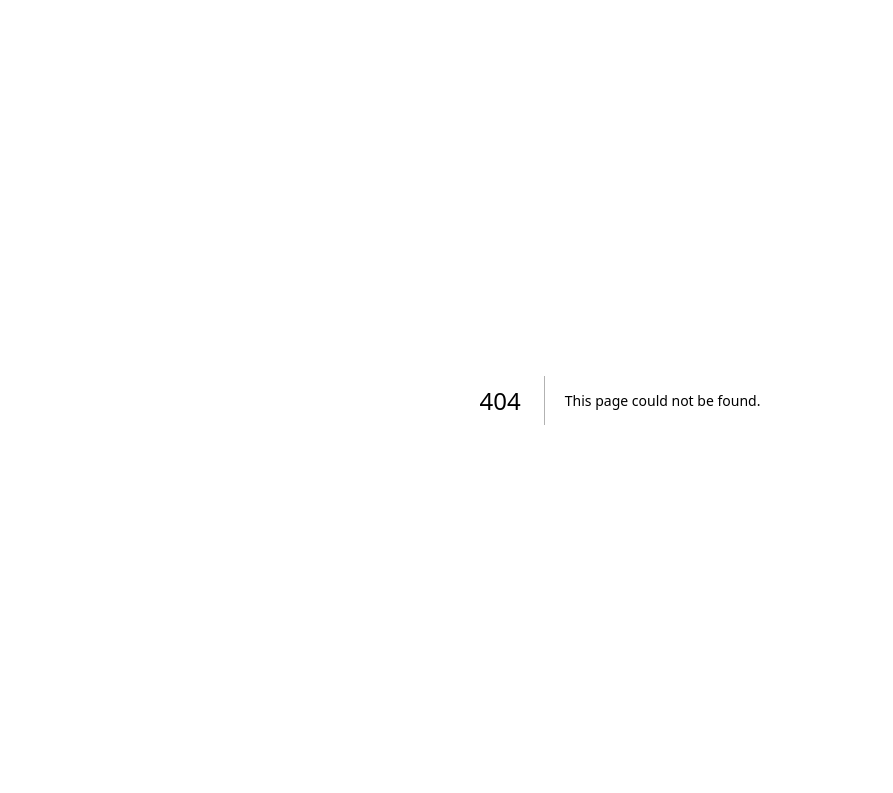
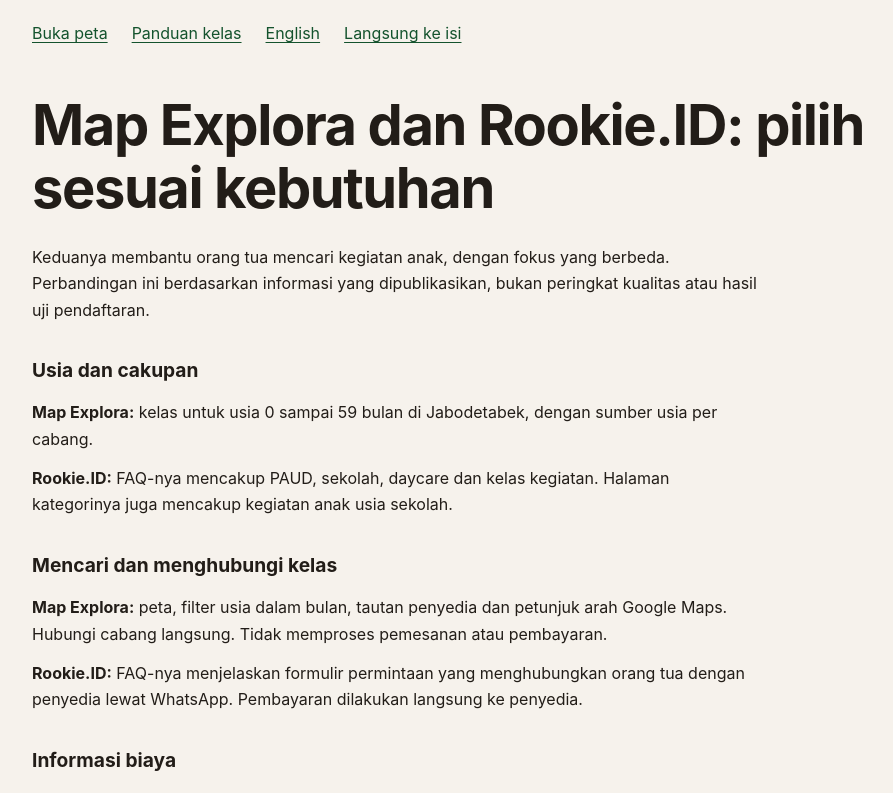
Before and after one commit to Derryl-Ditra/map-explora, a Next.js app: page /id/vs/rookie-id in a window 1280 px wide. Before the commit this address had no page. Shown: the top 793 px of the page, without its empty margins (20-913 px from the left). Built offline with nearby package versions, Linux system fonts and the light colour scheme.

Commit message:
Add rookie-id page with metadata and components

```diff
--- /dev/null
+++ b/src/app/id/vs/rookie-id/page.tsx
@@ -0,0 +1,7 @@
+import type {Metadata} from 'next';
+import {GuideShell, Comparison} from '@/components/GuideContent';
+import {languageLinks, prefix} from '@/utils/bilingual';
+import {SITE_URL} from '@/utils/discovery';
+const lang='id' as const;
+export const metadata:Metadata={title:lang==='id'?'Map Explora dan Rookie.ID':'Map Explora and Rookie.ID',alternates:{canonical:SITE_URL+prefix(lang)+'/vs/rookie-id/',languages:languageLinks('/vs/rookie-id/')}};
+export default function Page(){return <GuideShell lang={lang} path="/vs/rookie-id/"><Comparison lang={lang}/></GuideShell>;}
```
